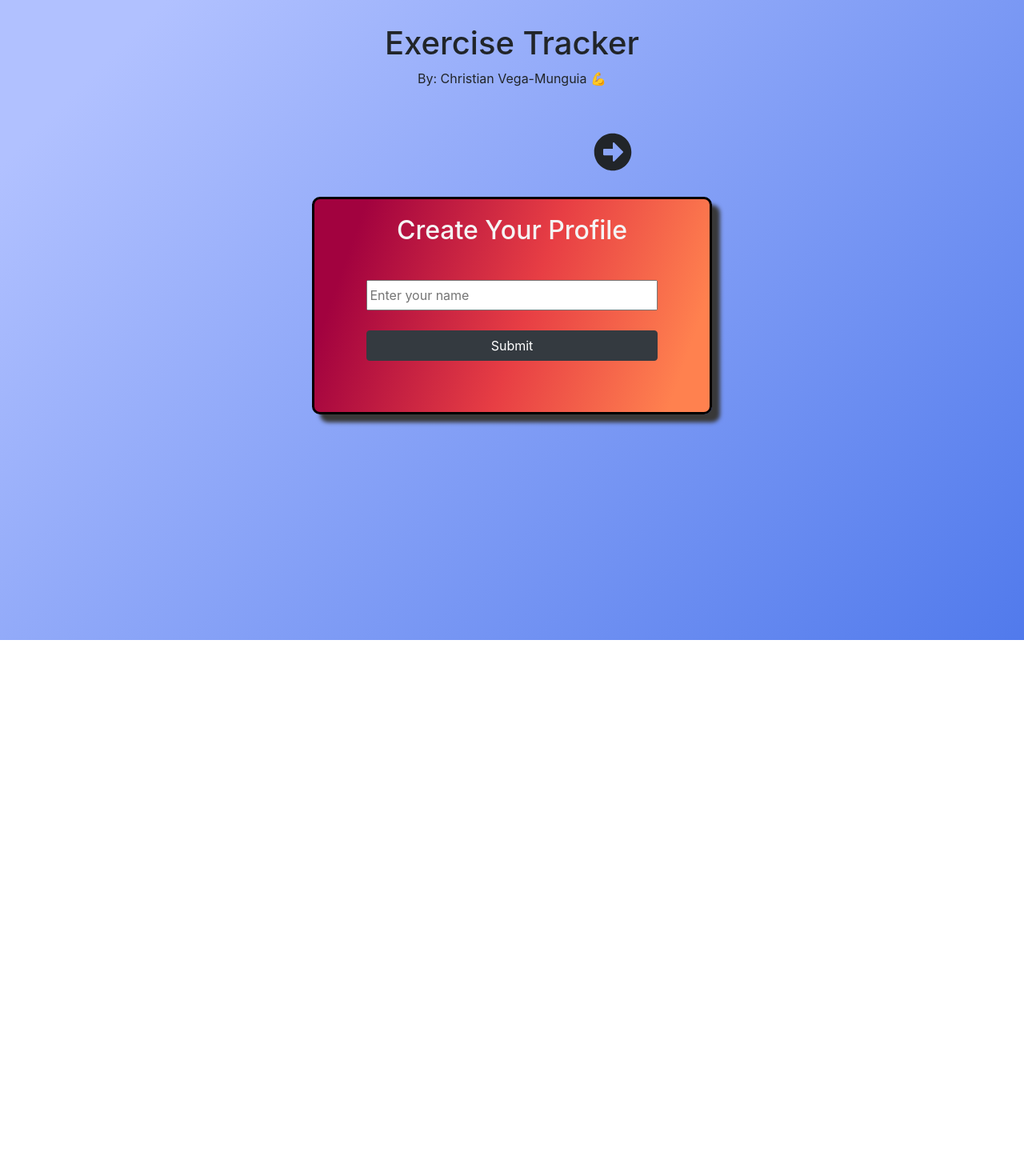
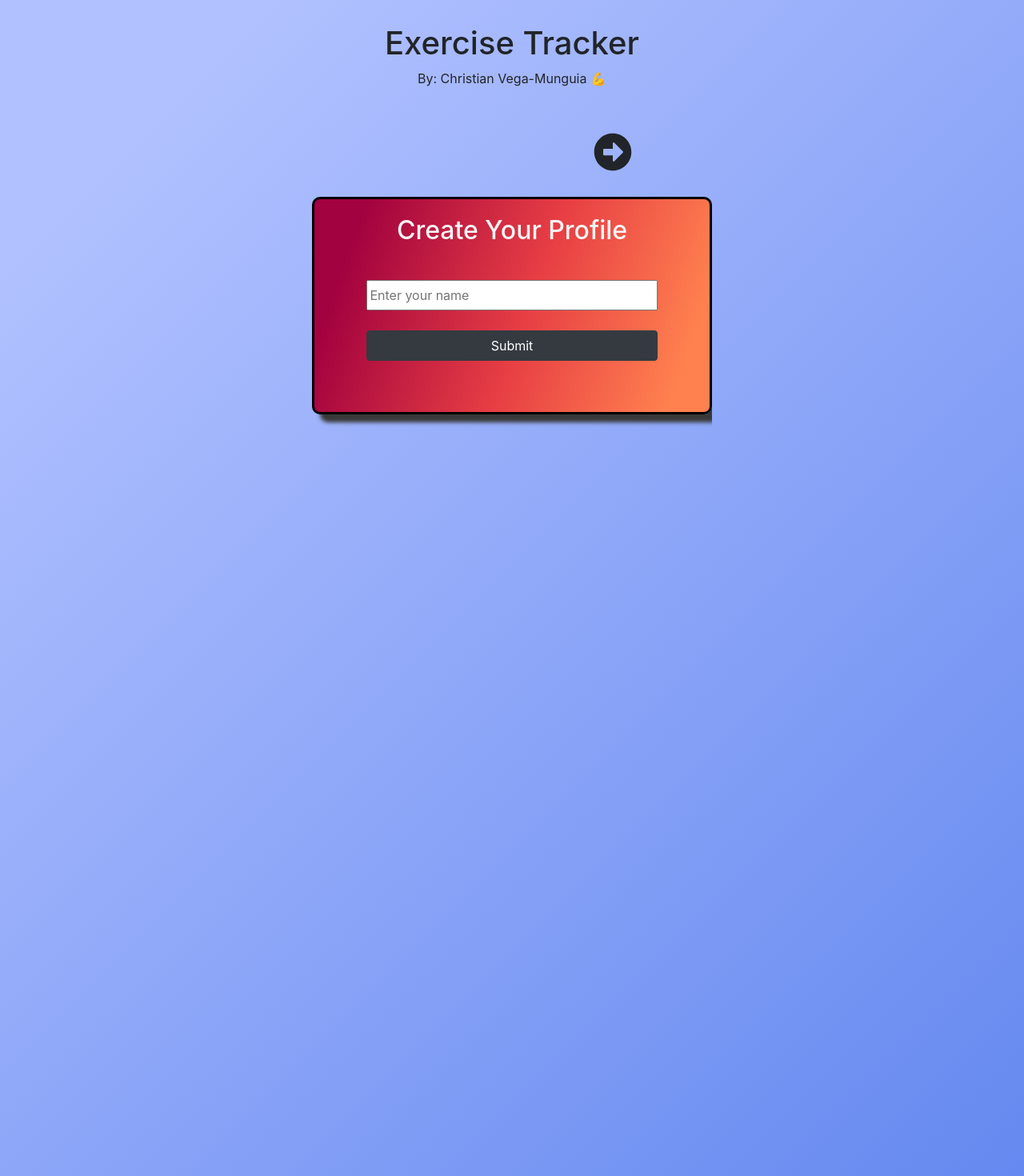
Before and after one commit to cvega21/fitness-tracking, a React (Create React App) app in the folder frontend/: page / in a window 1280 px wide. Shown: the top 1470 px of the page at 80% size. Before the commit the page ends 800 px from the top, so only its background shows below. Built offline with nearby package versions, Linux system fonts and the light colour scheme.

Commit message:
added css animation (broken)

```diff
--- a/frontend/src/App.css
+++ b/frontend/src/App.css
@@ -14,6 +14,14 @@
   display: flex;
   flex-direction: column;
   margin: 30px 0px 0px 0px;
+}
+
+.componentContainer {
+  /* display: flex;
+  flex-direction: row;
+  justify-content: center; */
+  position: relative;
+  overflow: hidden;
 }
 
 .componentContainer > div {
@@ -40,6 +48,73 @@
 
 .navigationArrowsContainer > .nextButton:hover, .navigationArrowsContainer > .previousButton:hover {
   cursor: pointer;
+  color:white;
+  animation: buttonfade 0.2s;
+}
+
+@keyframes buttonfade {
+  0% {color: black}
+  100% {color:white}
+}
+
+.activeWindowFromLeft {
+  position: relative;
+  left: 0px;
+  animation: slideToCenterFromLeft 0.5s;
+}
+
+.activeWindowFromRight {
+  position: relative;
+  left: 0px;
+  animation: slideToCenterFromRight 0.5s;
+}
+
+.leftHiddenWindow {
+  position: relative;
+  left: -600px;
+  animation: slideToLeft 0.5s;
+}
+
+.rightHiddenWindow {
+  position: relative;
+  right: -600px;
+  animation: slideToRight 0.5s;
+}
+
+@keyframes slideToRight {
+  0% {
+    left: 0px;
+  }
+  100% {
+    left: 100vw;
+  }
+}
+
+@keyframes slideToLeft {
+  0% {
+    left: 0px;
+  }
+  100% {
+    left: -100vw;
+  }
+}
+
+@keyframes slideToCenterFromLeft {
+  0% {
+    left: -100vw;
+  }
+  100% {
+    left: 0px;
+  }
+}
+
+@keyframes slideToCenterFromRight {
+  0% {
+    left: 100vw;
+  }
+  100% {
+    left: 0px;
+  }
 }
 
 .createUserContainer, .createExerciseContainer, .getExerciseLogContainer {
--- a/frontend/src/App.js
+++ b/frontend/src/App.js
@@ -8,8 +8,9 @@ import { FontAwesomeIcon } from '@fortawesome/react-fontawesome';
 import { faArrowAltCircleLeft, faArrowAltCircleRight } from '@fortawesome/free-solid-svg-icons';
 
 function App() {
+  const windowArray = [<CreateUser/>, <CreateExercise/>, <GetExerciseLog/>];
   const [activeWindowCounter, setActiveWindowCounter] = useState(0);
-  let windowArray = [<CreateUser/>, <CreateExercise/>, <GetExerciseLog/>];
+  const [prevActiveWindowCounter, setPrevActiveWindowCounter] = useState(0);
 
   const handleNavigation = e => {
     let navigateAction;
@@ -23,7 +24,12 @@ function App() {
     if ((activeWindowCounter === 0 && navigateAction === 'previous') || (activeWindowCounter >= 2 && navigateAction === 'next')) {
       // do nothing
     } else {
-      navigateAction === 'previous' ? setActiveWindowCounter(activeWindowCounter - 1) : setActiveWindowCounter(activeWindowCounter + 1)
+      setPrevActiveWindowCounter(activeWindowCounter);
+      if (navigateAction === 'previous') {
+        setActiveWindowCounter(activeWindowCounter - 1);
+      } else {
+        setActiveWindowCounter(activeWindowCounter + 1);
+      }
     }
   }
 
@@ -52,10 +58,13 @@ function App() {
           </div>
           }
         </div>
+        {/* <div className="componentContainer">
+          {windowArray[activeWindowCounter]}
+        </div> */}
         <div className="componentContainer">
-          {windowArray[activeWindowCounter]}
-        </div>
-        <div className="componentContainer">
+          <CreateUser className={activeWindowCounter === 0 ? 'activeWindowFromLeft' : 'leftHiddenWindow'}/>
+          <CreateExercise className={(activeWindowCounter === 1 && prevActiveWindowCounter === 0) ? 'activeWindowFromRight' : (activeWindowCounter === 1 && prevActiveWindowCounter === 2) ? 'activeWindowFromLeft' : activeWindowCounter === 2 ? 'leftHiddenWindow' : 'rightHiddenWindow'}/>
+          <GetExerciseLog className={activeWindowCounter === 2 ? 'activeWindowFromRight' : 'rightHiddenWindow'}/>
         </div>
       </div>
     </div>
--- a/frontend/src/components/createExercise.jsx
+++ b/frontend/src/components/createExercise.jsx
@@ -4,7 +4,7 @@ import confetti from '../../node_modules/canvas-confetti';
 import { FontAwesomeIcon } from '@fortawesome/react-fontawesome';
 import { faDumbbell, faBiking, faSwimmingPool, faRunning, faKeyboard, faCheck } from '@fortawesome/free-solid-svg-icons';
 
-const CreateExercise = () => {
+const CreateExercise = (props) => {
   const [userId, setUserId] = useState('');
   const [selectedExerciseIndex, setSelectedExerciseIndex] = useState([0,0,0,0,0]);
   const [actualExerciseType, setActualExerciseType] = useState('');
@@ -69,9 +69,9 @@ const CreateExercise = () => {
   }
 
   return (
+    <div className={props.className}>
       <div className="createExerciseContainer">
         <h2>Track A Workout</h2>
-
         <div className="userInputContainer">
           <h6>Type your User ID:</h6>
           <input
@@ -145,6 +145,7 @@ const CreateExercise = () => {
         </div>
         }
       </div>
+    </div>
   )
 }
 
--- a/frontend/src/components/getExerciseLog.jsx
+++ b/frontend/src/components/getExerciseLog.jsx
@@ -1,7 +1,7 @@
 import React, { useState } from 'react'
 import { Button } from 'react-bootstrap';
 
-const GetExerciseLog = () => {
+const GetExerciseLog = (props) => {
   const [userId, setUserId] = useState('');
   const [fromDate, setFromDate] = useState('');
   const [toDate, setToDate] = useState('');
@@ -69,6 +69,7 @@ const GetExerciseLog = () => {
   }
 
   return (
+    <div className={props.className}>
       <div className="getExerciseLogContainer">
         <h2>Search Your Workout History</h2>
 
@@ -116,6 +117,7 @@ const GetExerciseLog = () => {
           {exerciseLogTable()}
         </div>
       </div>
+    </div>
   )
 }
 
```
Lines whose indentation alone changed are shown as unchanged.
